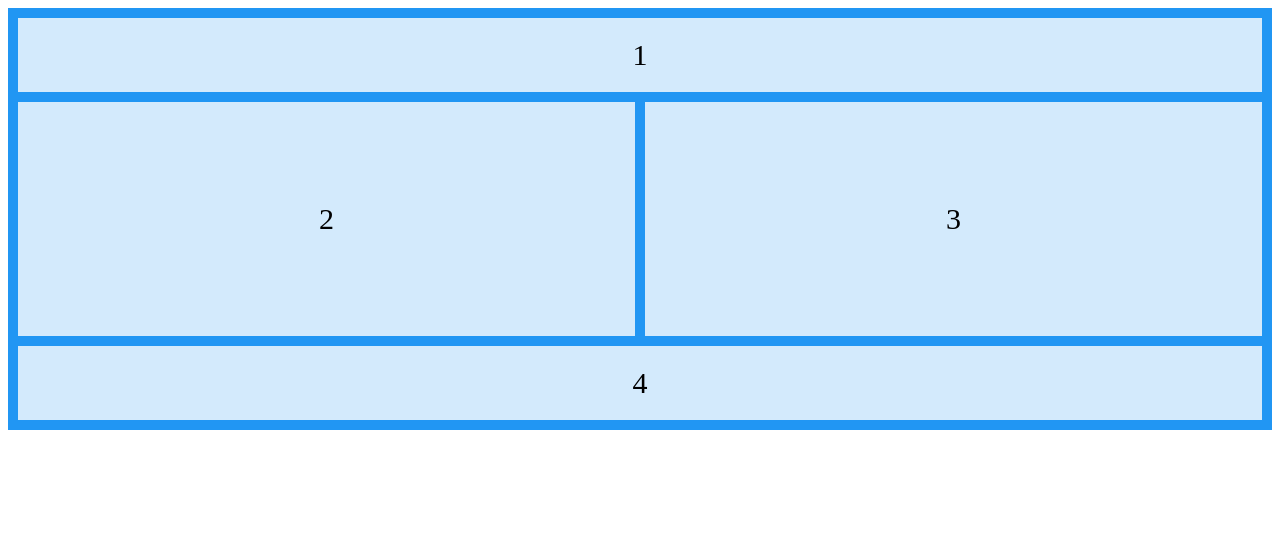
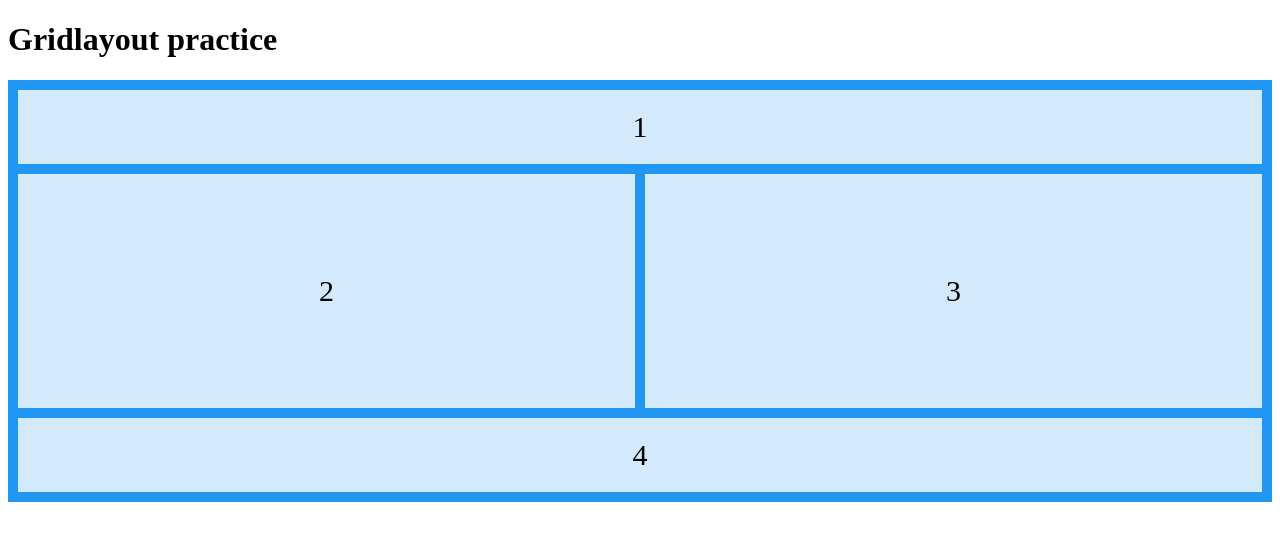
Before and after one commit to shussain03/sparta-css-practice, a plain HTML site: page index.html in a window 1280 px wide. Drawn offline with Linux system fonts and the light colour scheme.

Commit message:
h1 added

```diff
--- a/index.html
+++ b/index.html
@@ -8,6 +8,7 @@
   <link rel="stylesheet" href="main.css">
 </head>
 <body>
+  <h1>Gridlayout practice</h1>
   <div class="grid-container">
     <div class="grid-item item1">1</div>
     <div class="grid-item item2">2</div>
```
